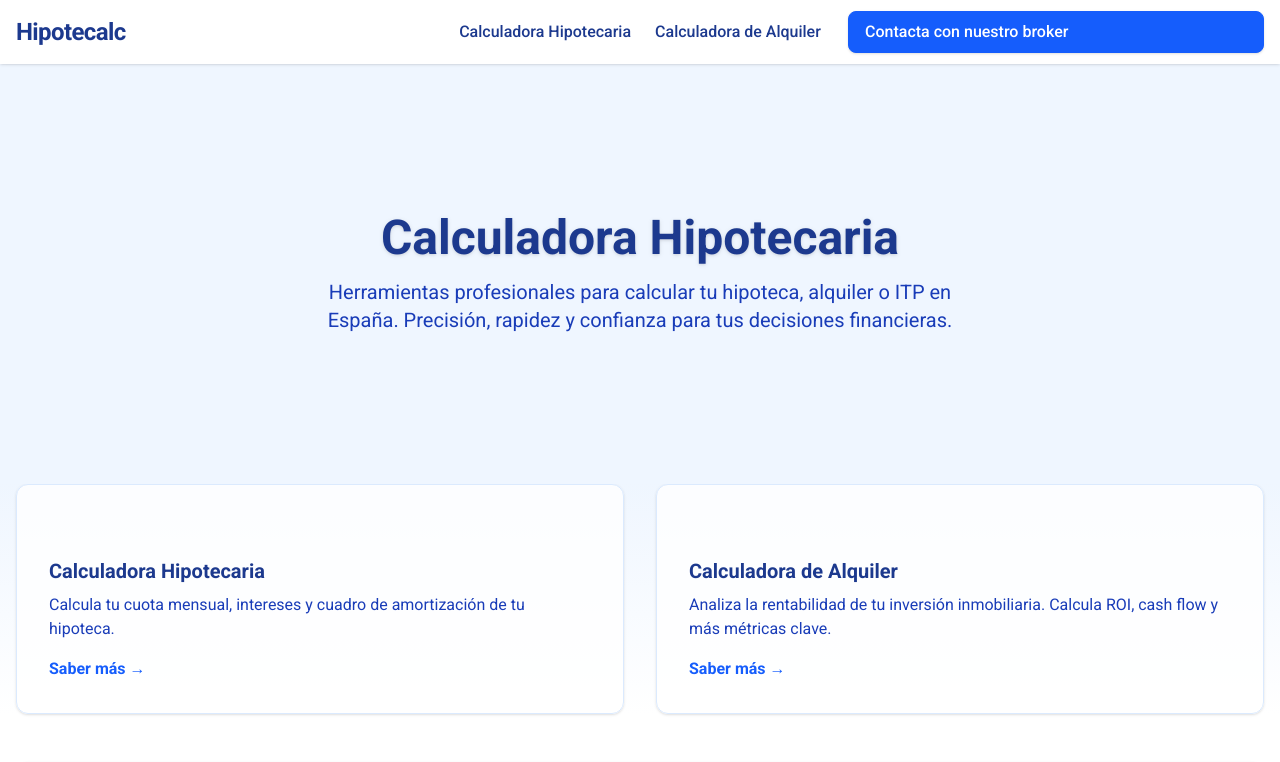
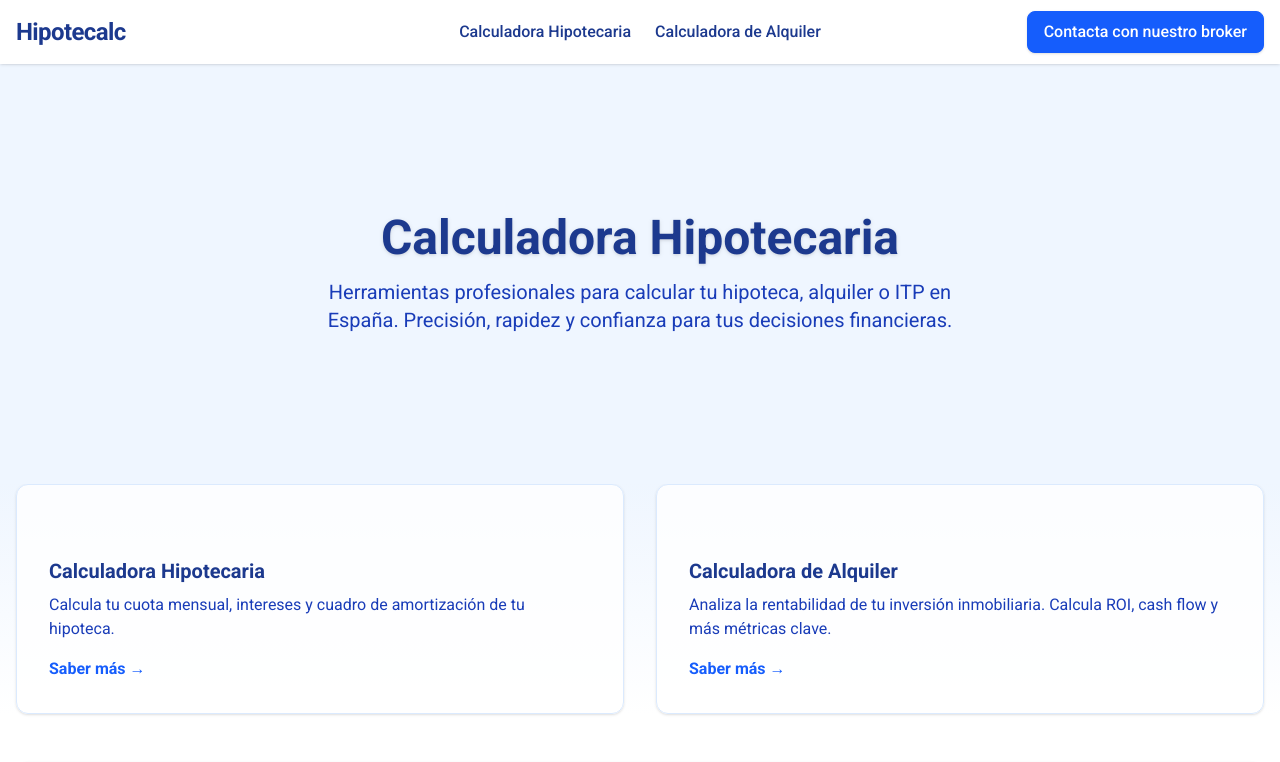
Before and after one commit to Nyhz/hipotecalc-reloaded, an Astro site: page / in a window 1280 px wide. Shown: the top 762 px of the page. Built offline with nearby package versions, Linux system fonts and the light colour scheme; Astro itself is replaced by a stand-in of ours; some icons are missing.

Commit message:
fix: button and removed unnecessary package

```diff
--- a/package.json
+++ b/package.json
@@ -24,7 +24,6 @@
     "echarts-for-react": "^3.0.2",
     "react": "^19.1.0",
     "react-dom": "^19.1.0",
-    "requirements": "^2.0.2",
     "tailwindcss": "^4.1.11",
     "vite-plugin-pwa": "^1.0.1"
   }
--- a/src/components/Navbar.tsx
+++ b/src/components/Navbar.tsx
@@ -43,7 +43,9 @@ export default function Navbar() {
           </div>
 
           {/* Botón de contacto a la derecha */}
-          <ContactButton variant='desktop' />
+          <div className='flex justify-end'>
+            <ContactButton variant='desktop' />
+          </div>
         </div>
 
         {/* Mobile Layout */}
```
Also changed, not shown: 1 other file.
